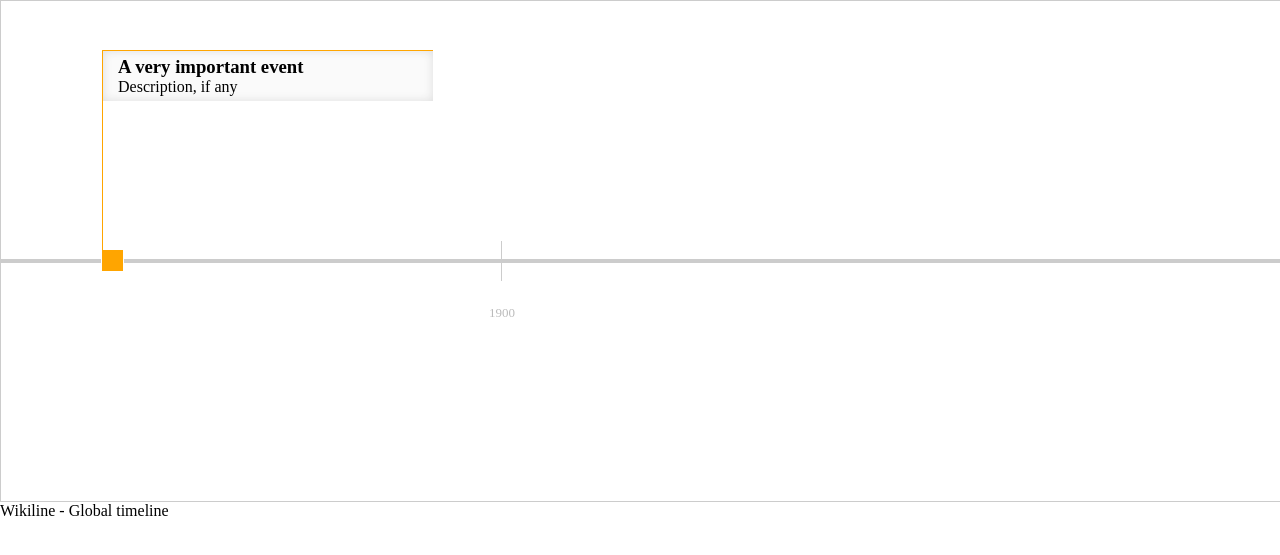
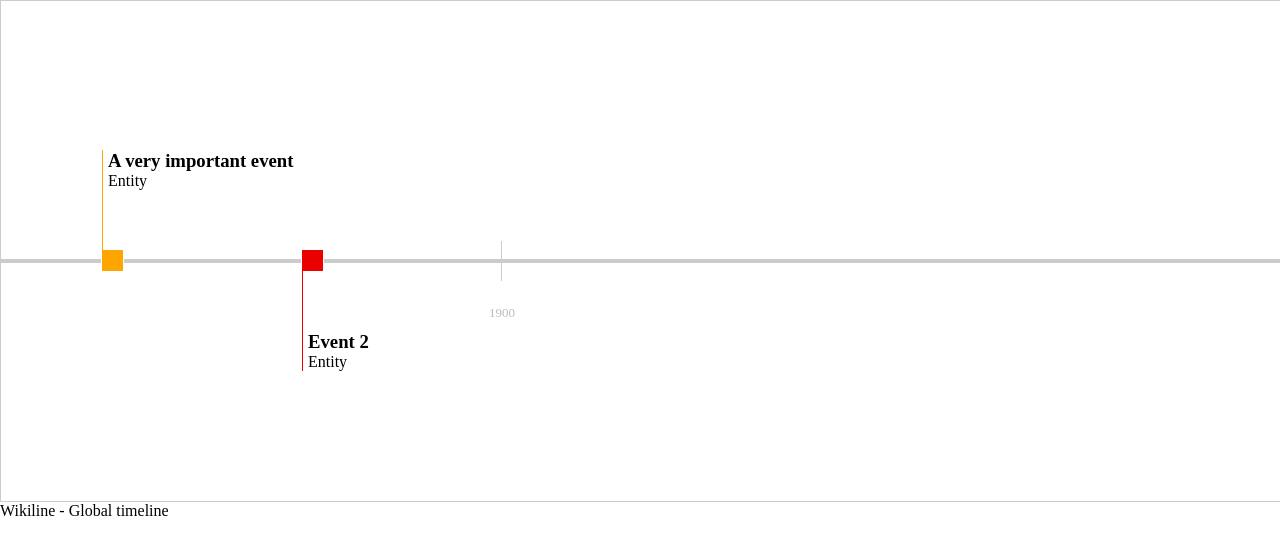
Before and after one commit to aurbano/Wikiline, a PHP site: page / in a window 1280 px wide. Shown: the part 38-593 px from the top of the page. Run offline with PHP 8.4, Linux system fonts and the light colour scheme.

Commit message:
Up or down events

```diff
--- a/index.php
+++ b/index.php
@@ -14,10 +14,18 @@
 <div id="timeline-viewport">
 	<div id="timeline">
 		<div class="item entertainment" style="left:100px;">
-			<div class="info">
+			<div class="info up">
 				<div class="content">
 					<h3>A very important event</h3>
-					<article>Description, if any</article>
+					<article>Entity</article>
+				</div>
+			</div>
+		</div>
+		<div class="item politics" style="left:300px;">
+			<div class="info down">
+				<div class="content">
+					<h3>Event 2</h3>
+					<article>Entity</article>
 				</div>
 			</div>
 		</div>
--- a/timeline.css
+++ b/timeline.css
@@ -56,18 +56,17 @@ hr.line{
 .item .info{
 	position:absolute;
 	z-index:4;
-	top:-200px;
 	left:0;
-	height:200px;
-	border-top:1px solid #ccc;
+	height:100px;
 	border-left:1px solid #ccc;
 }
+.item .up{ top:-100px; }
+.item .down{ bottom:-100px; }
 .info .content{
-	background:#fafafa;
-	padding:5px 15px;
-	width:300px;
-	box-shadow:inset #ddd 0 0 10px;
+	padding:0 5px;
+	width:200px;
 }
+.down .content{ position:absolute; bottom: 0;}
 
 .politics{ background:#eb0000; }
 .politics .info{ border-color:#eb0000; }
```
